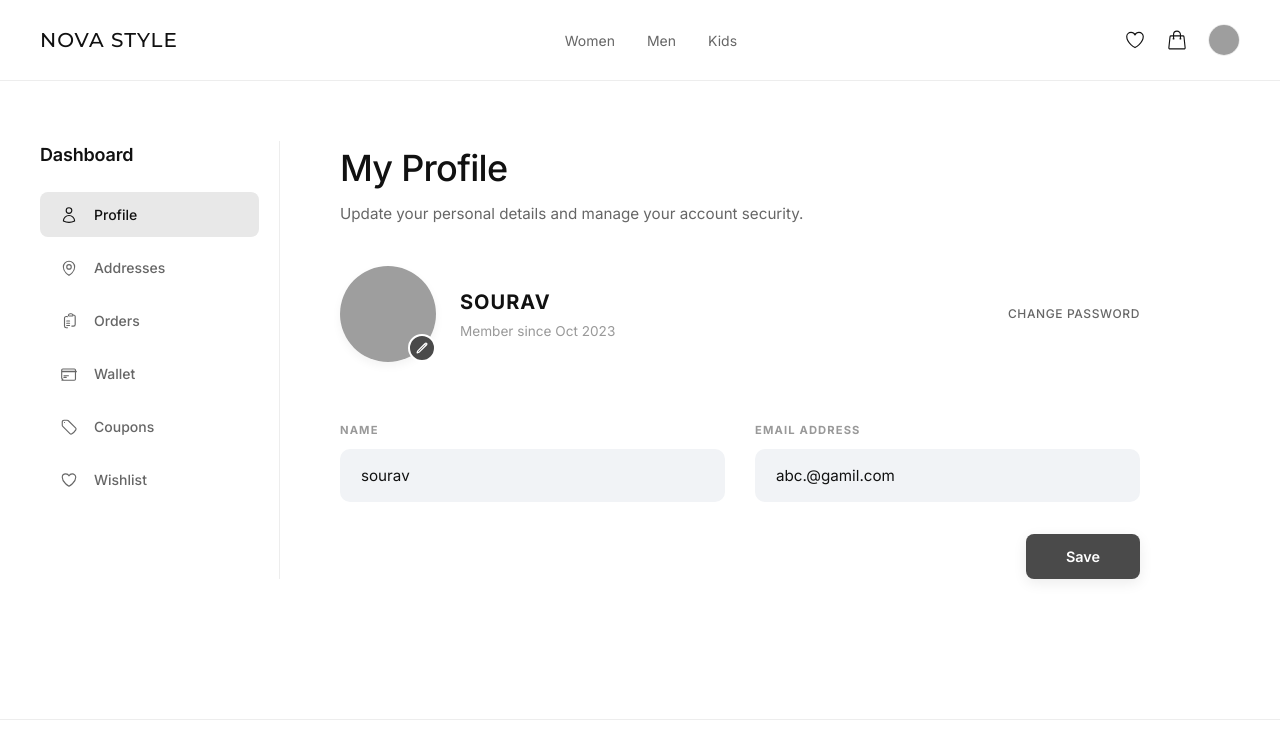
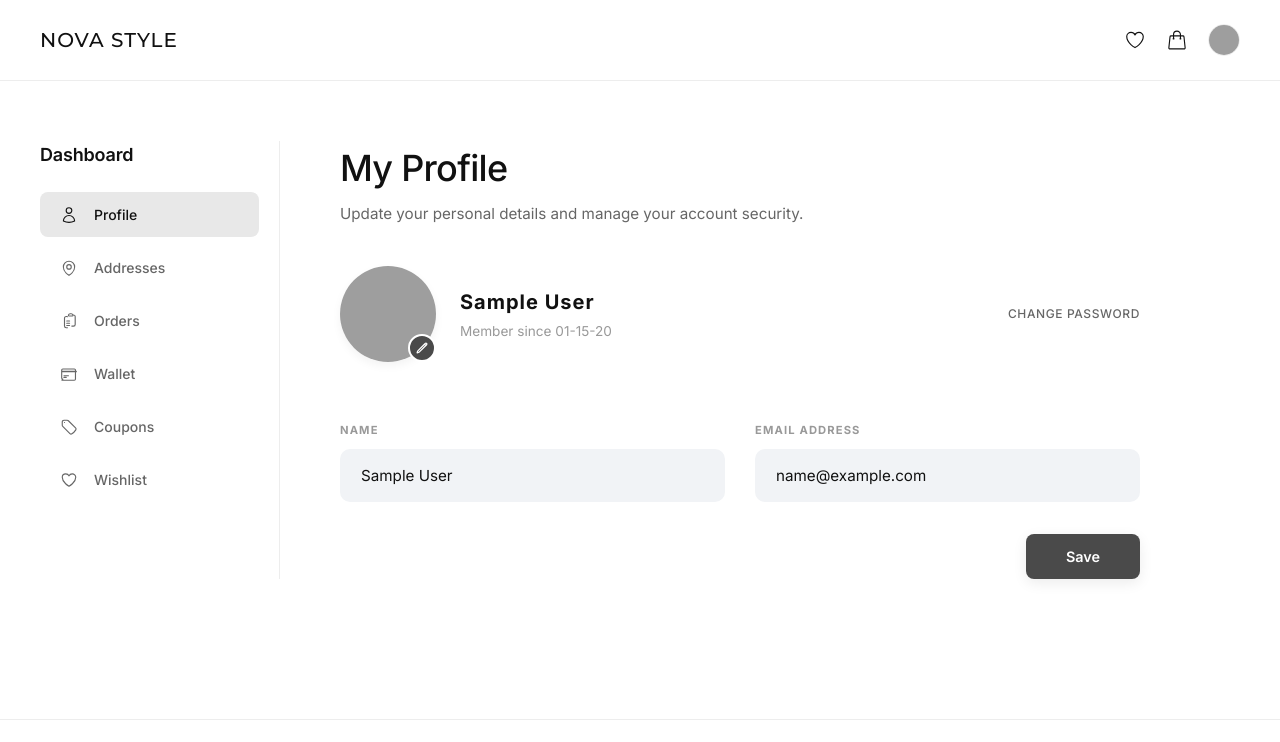
Before and after one commit to tcap64yt-del/nova_style, a Django app: template nova_style/templates/profile.html in a window 1280 px wide. Shown: the top 742 px of the page. Run offline with Django 5.2, Linux system fonts and the light colour scheme; the template is opened without the code that fills it: values that come from a table or form of the project are taken from there, others are empty; tables that the repository leaves empty hold one stand-in row (values such as "Sample post"); parts of the project's set-up code (start-up, migrations or seed data) failed here and were passed over; grey boxes are pictures that could not be loaded.

Commit message:
Update profile template

```diff
--- a/nova_style/templates/profile.html
+++ b/nova_style/templates/profile.html
@@ -5,7 +5,7 @@
 
   <meta charset="UTF-8">
   <meta name="viewport" content="width=device-width, initial-scale=1.0">
-  <title>My Profile - NOVA STYLE</title>
+  <title>NOVA STYLE</title>
   <!-- Google Fonts for Inter and Montserrat -->
   <link rel="preconnect" href="https://fonts.googleapis.com">
   <link rel="preconnect" href="https://fonts.gstatic.com" crossorigin>
@@ -21,11 +21,7 @@
         <a href="{% url "home" %}">NOVA STYLE</a>
       </div>
 
-      <nav class="nav-links">
-        <a href="#" class="nav-item">Women</a>
-        <a href="#" class="nav-item">Men</a>
-        <a href="#" class="nav-item">Kids</a>
-      </nav>
+
 
       <div class="header-actions">
         <a href="#" class="action-btn" aria-label="Wishlist">
@@ -45,11 +41,9 @@
     </div>
   </header>
 
-  <!-- Main Dashboard Layout -->
   <div class="dashboard-wrapper">
     <div class="dashboard-container">
 
-      <!-- Sidebar Navigation -->
       <aside class="sidebar">
         <h2 class="sidebar-title">Dashboard</h2>
         <nav class="sidebar-nav">
@@ -59,7 +53,7 @@
             </svg>
             Profile
           </a>
-          <a href="#" class="sidebar-link">
+          <a href="{% url "addresses" %}" class="sidebar-link">
             <svg xmlns="http://www.w3.org/2000/svg" fill="none" viewBox="0 0 24 24" stroke-width="1.5" stroke="currentColor" class="sidebar-icon">
               <path stroke-linecap="round" stroke-linejoin="round" d="M15 10.5a3 3 0 1 1-6 0 3 3 0 0 1 6 0Z" />
               <path stroke-linecap="round" stroke-linejoin="round" d="M19.5 10.5c0 7.142-7.5 11.25-7.5 11.25s-7.5-4.108-7.5-11.25a7.5 7.5 0 1 1 15 0Z" />
@@ -115,8 +109,8 @@
             </div>
 
             <div class="profile-info">
-              <h2 class="profile-name">SOURAV</h2>
-              <p class="profile-membership">Member since Oct 2023</p>
+              <h2 class="profile-name">{{ details.name }}</h2>
+              <p class="profile-membership">Member since {{ details.created_at|date:"m-d-y" }}</p>
             </div>
 
             <div class="profile-actions">
@@ -131,12 +125,12 @@
 
               <div class="form-group">
                 <label for="user-name" class="form-label">Name</label>
-                <input type="text" id="user-name" class="form-input" value="sourav">
+                <input type="text" id="user-name" class="form-input" value="{{ details.name }}">
               </div>
 
               <div class="form-group">
                 <label for="user-email" class="form-label">Email Address</label>
-                <input type="email" id="user-email" class="form-input" value="abc.@gamil.com">
+                <input type="email" id="user-email" class="form-input" value="{{ details.email }}">
               </div>
 
             </div>
```
